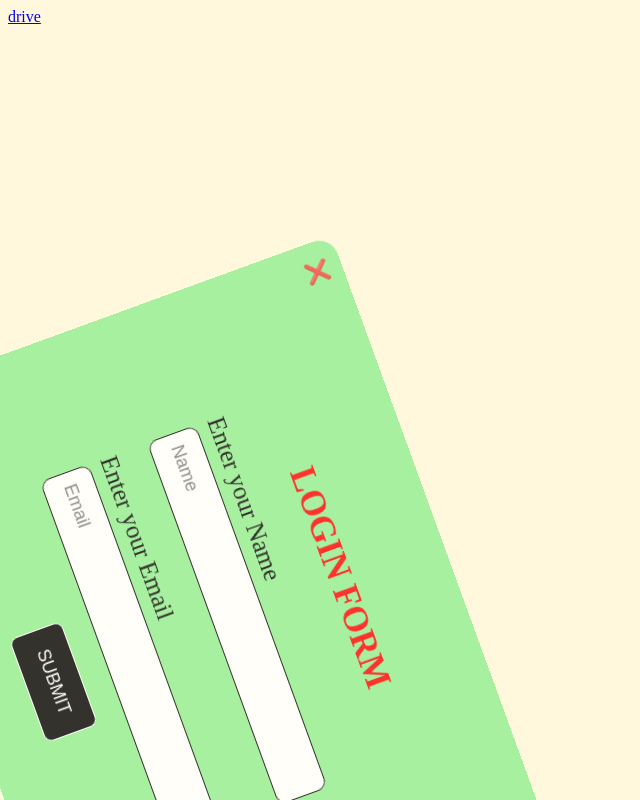
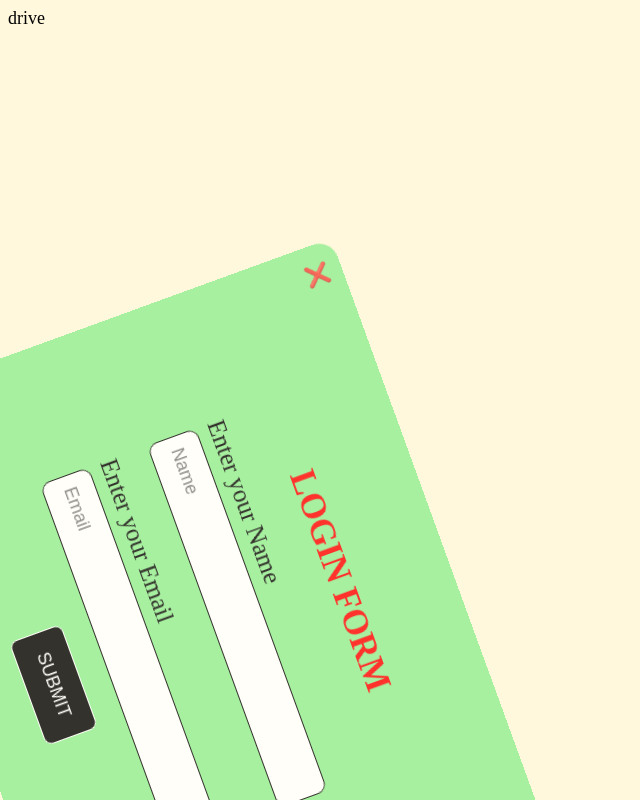
Before and after one commit to Vaibhav-imagoudanavar/test, a plain HTML site: page index.html in a window 1280 px wide. Shown: the top 800 px of the page, without its empty margins (0-640 px from the left). Drawn offline with Linux system fonts and the light colour scheme.

Commit message:
remove underline

```diff
--- a/index.html
+++ b/index.html
@@ -143,6 +143,11 @@
             border: 1px solid black;
             border-radius: 8px;
         }
+        a{
+            font-size: 18px;
+            color: black;
+            text-decoration: none;
+        }
     </style>
 
 </head>
```
